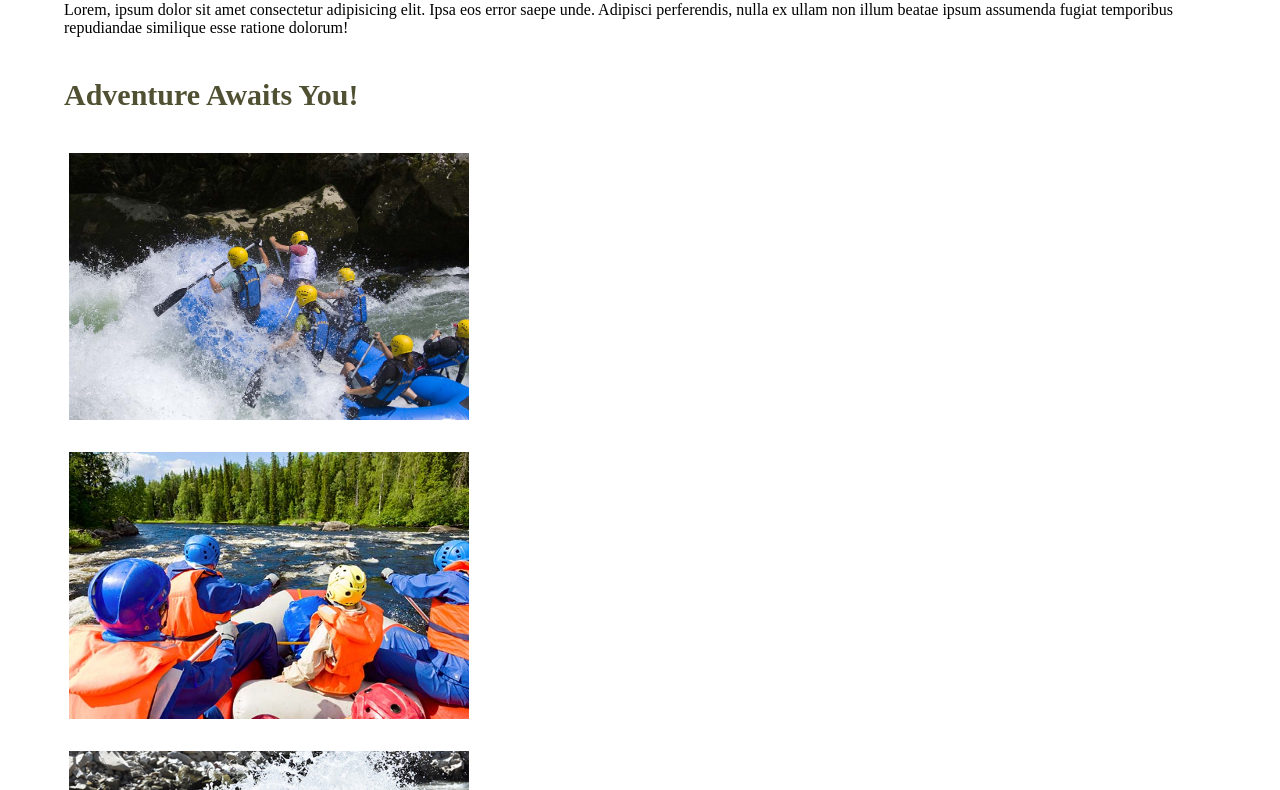
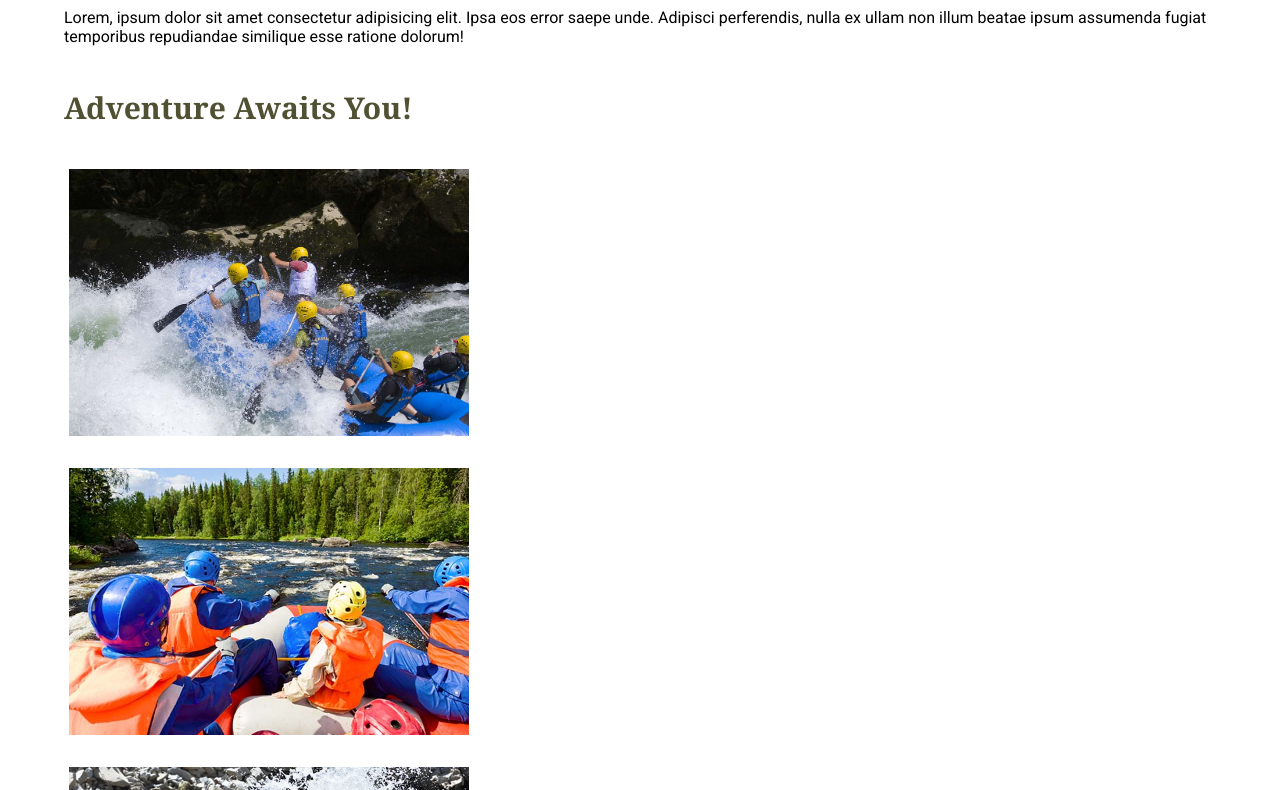
Before and after one commit to DaveFont19/wdd130, a plain HTML site: page wwr/about.html in a window 1280 px wide. Shown: the part 718-1508 px from the top of the page. Drawn offline with Linux system fonts and the light colour scheme.

Commit message:
rafting CSS

```diff
--- a/wwr/styles/rafting.css
+++ b/wwr/styles/rafting.css
@@ -54,6 +54,7 @@ h1{
 }
 h2{
     color: var(--drab-dark-brown);
+    font-family:"Georgia", serif;
     font-size: 30px;
 }
 .client{
@@ -92,3 +93,6 @@ section, footer{
 .socialmedia{
     margin: 10px 10px;
 }
+p {
+    font-family:'Roboto', sans-serif;
+}
```
